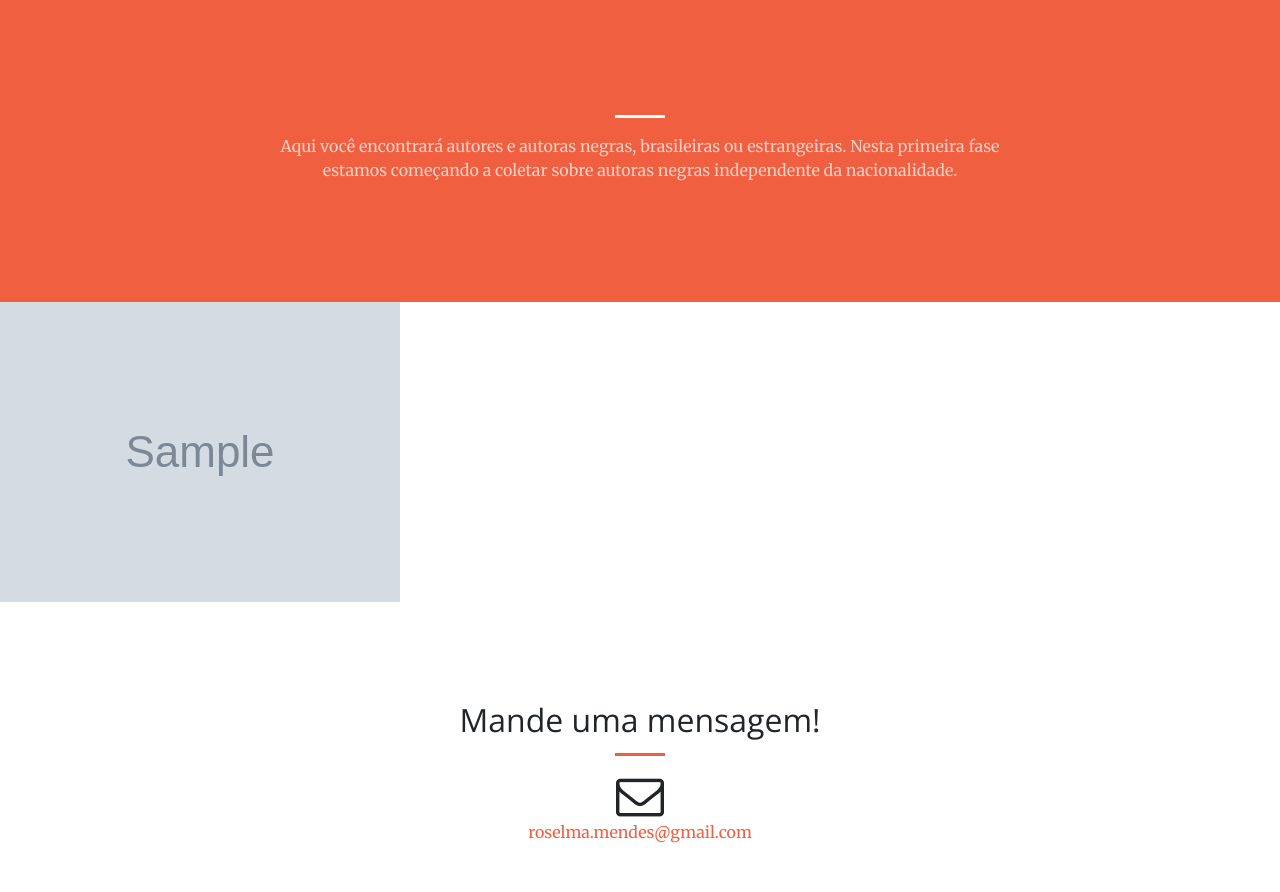
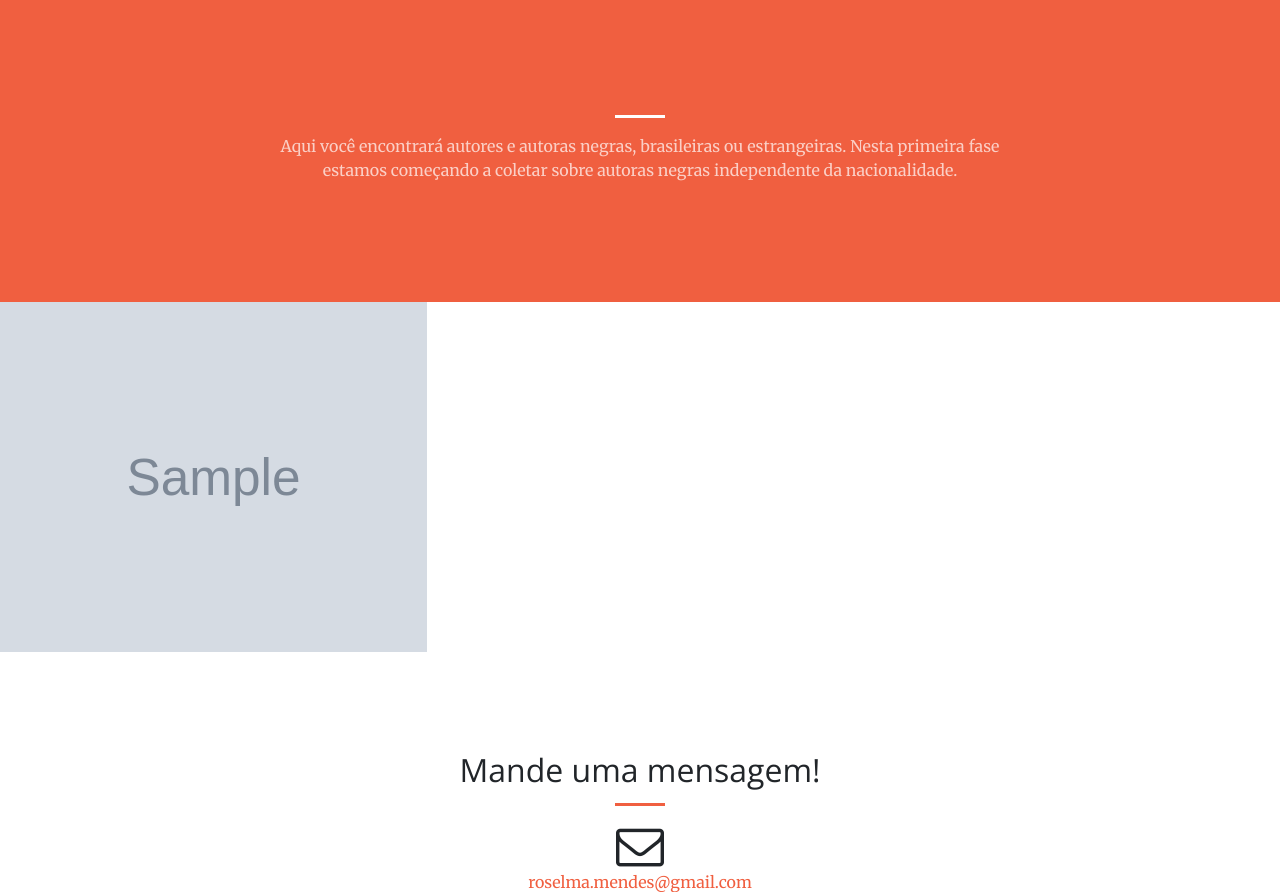
Before and after one commit to NegraTec/literatura-negra, a Django app: page / in a window 1280 px wide. Shown: the part 801-1693 px from the top of the page. Before the commit the page ends 1644 px from the top, so only its background shows below. Run offline with Django 3.2, Linux system fonts and the light colour scheme; tables that the repository leaves empty hold one stand-in row (values such as "Sample post"); grey boxes marked "Sample" are stand-in pictures; some libraries are stand-ins or nearby versions.

Commit message:
Adiciona no css uma altura fixa para as imagens das autoras.

```diff
--- a/autoras/static/css/creative.css
+++ b/autoras/static/css/creative.css
@@ -203,6 +203,10 @@ header.masthead {
   .service-box p {
     margin-bottom: 0; }
 
+.portfolio-box .img-fluid{
+    height: 350px;
+}
+
 .portfolio-box {
   position: relative;
   display: block;
```
Also changed, not shown: README.md.
